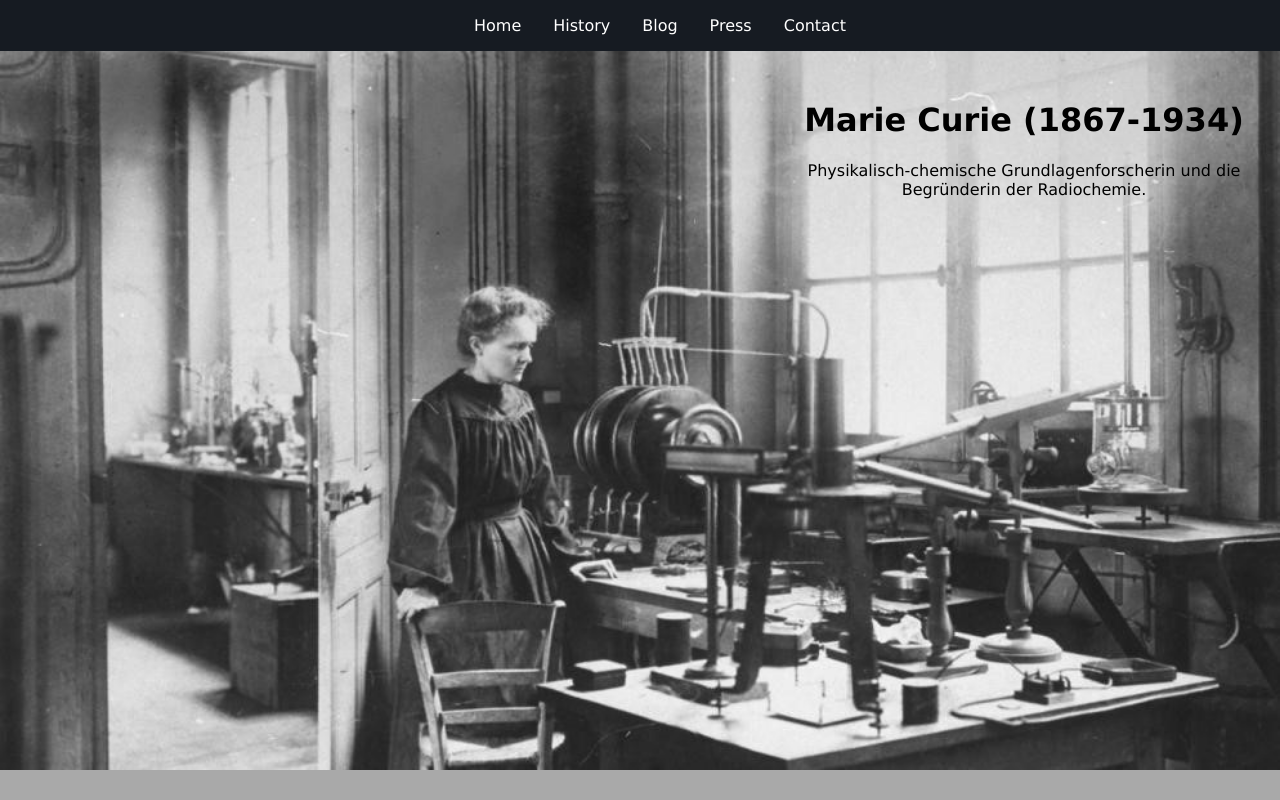
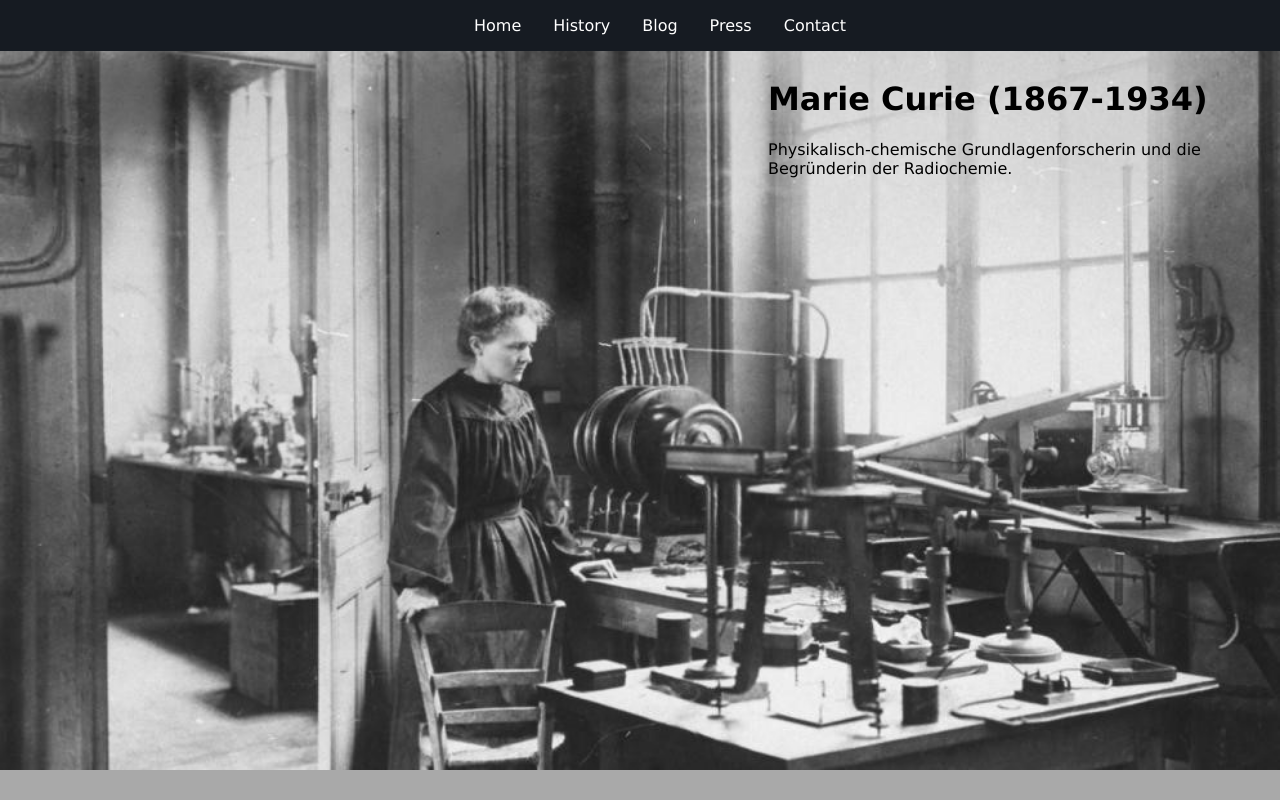
Before and after one commit to KateKatze/19.01_SASS, a plain HTML site: page Intermediate/index.html in a window 1280 px wide. Drawn offline with Linux system fonts and the light colour scheme.

Commit message:
picture problems

```diff
--- a/Intermediate/SASS/index.scss
+++ b/Intermediate/SASS/index.scss
@@ -40,7 +40,8 @@ body {
      }
   }
 
-  .header{
+  .container{
+      position: relative;
       max-height: 10vh;
   }
 
@@ -51,8 +52,7 @@ body {
       left: 60%;
   }
 
-  .curieimg{
-      z-index:1;
+  .container img{
       object-fit: cover;
       width: 100%;
       height:100%;
--- a/Intermediate/index.html
+++ b/Intermediate/index.html
@@ -22,8 +22,9 @@
         </ul>
     </nav>
 
-    <div class="header">
+    <div class="container">
+        <img src="pics/curie.JPG" alt="">
         <div class="heading"><h1>Marie Curie (1867-1934)</h1>
         <p>Physikalisch-chemische Grundlagenforscherin und die Begründerin der Radiochemie.</p></div>
-        <div class="curieimg"><img src="pics/curie.JPG" alt=""></div>
+
     </div>
```
Also changed, not shown: Intermediate/SASS/index.css, 1 other file.
